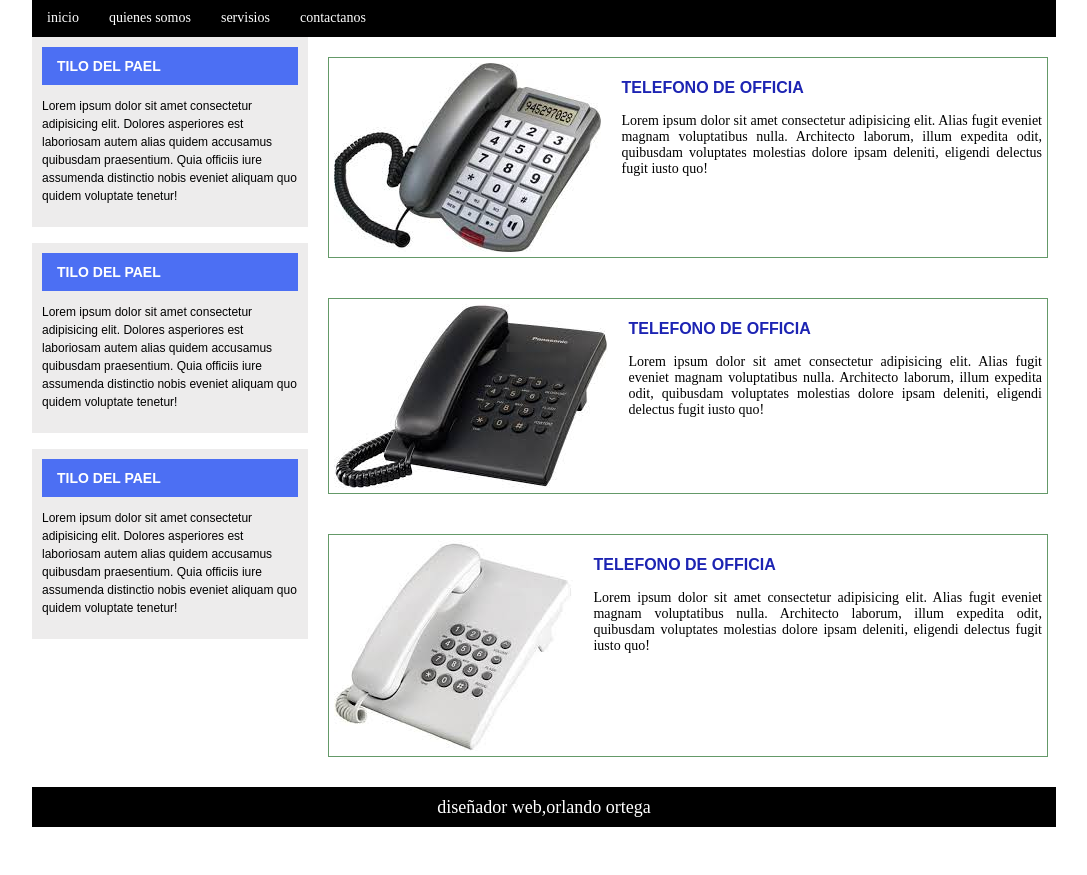
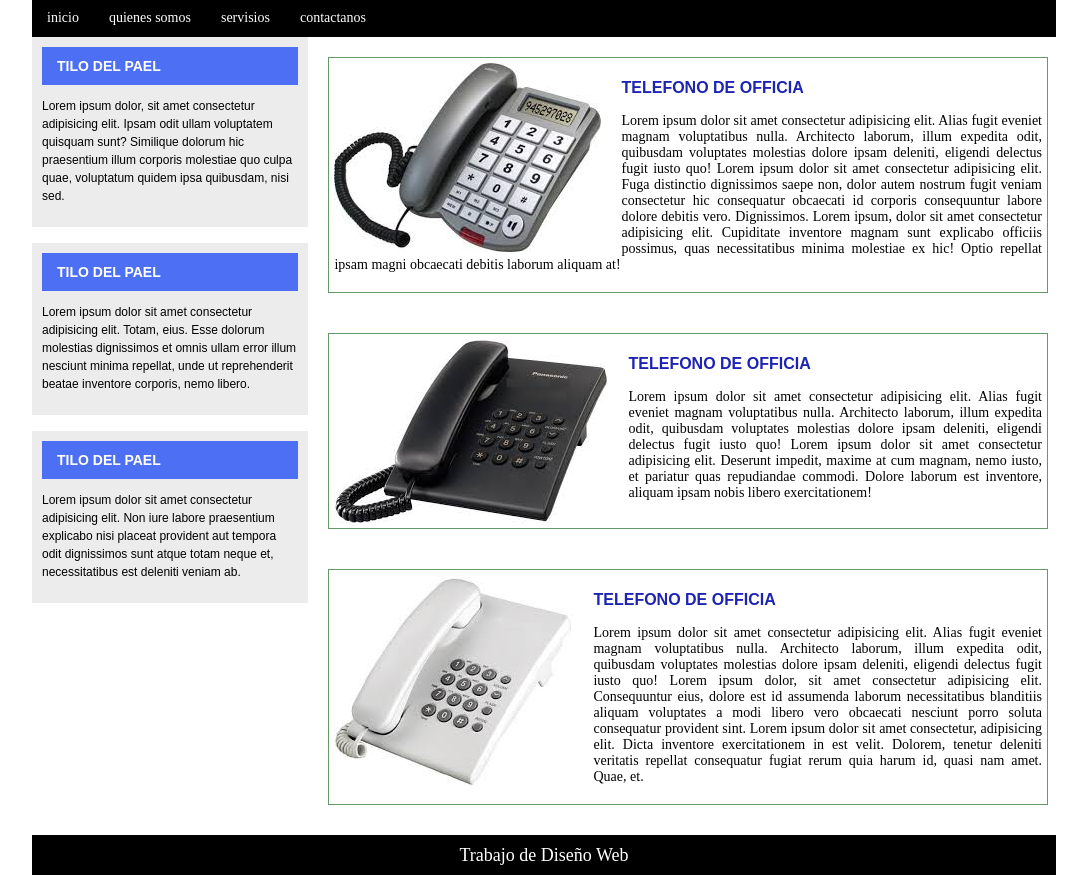
Before and after one commit to orlando-ortega/Tarea, a plain HTML site: page index.html in a window 1280 px wide. Shown: the whole page, without its empty margins (96-1183 px from the left). Before the commit the page ends 827 px from the top, so only its background shows below. Drawn offline with Linux system fonts and the light colour scheme.

Commit message:
tarea a pulicar

```diff
--- a/index.html
+++ b/index.html
@@ -25,9 +25,7 @@
             <div class="contenedor">
                 <h1>Tilo del pael</h1>
                 <div class="contenido">
-                    <p>Lorem ipsum dolor sit amet consectetur adipisicing elit. Dolores asperiores est laboriosam autem
-                        alias quidem accusamus quibusdam praesentium. Quia officiis iure assumenda distinctio nobis
-                        eveniet aliquam quo quidem voluptate tenetur!</p>
+                    <p>Lorem ipsum dolor, sit amet consectetur adipisicing elit. Ipsam odit ullam voluptatem quisquam sunt? Similique dolorum hic praesentium illum corporis molestiae quo culpa quae, voluptatum quidem ipsa quibusdam, nisi sed.</p>
                 </div>
             </div>
         </div>
@@ -36,9 +34,7 @@
             <div class="contenedor">
                 <h1>Tilo del pael</h1>
                 <div class="contenido">
-                    <p>Lorem ipsum dolor sit amet consectetur adipisicing elit. Dolores asperiores est laboriosam autem
-                        alias quidem accusamus quibusdam praesentium. Quia officiis iure assumenda distinctio nobis
-                        eveniet aliquam quo quidem voluptate tenetur!</p>
+                    <p>Lorem ipsum dolor sit amet consectetur adipisicing elit. Totam, eius. Esse dolorum molestias dignissimos et omnis ullam error illum nesciunt minima repellat, unde ut reprehenderit beatae inventore corporis, nemo libero.</p>
                 </div>
             </div>
         </div>
@@ -47,9 +43,7 @@
             <div class="contenedor">
                 <h1>Tilo del pael</h1>
                 <div class="contenido">
-                    <p>Lorem ipsum dolor sit amet consectetur adipisicing elit. Dolores asperiores est laboriosam autem
-                        alias quidem accusamus quibusdam praesentium. Quia officiis iure assumenda distinctio nobis
-                        eveniet aliquam quo quidem voluptate tenetur!</p>
+                    <p> Lorem ipsum dolor sit amet consectetur adipisicing elit. Non iure labore praesentium explicabo nisi placeat provident aut tempora odit dignissimos sunt atque totam neque et, necessitatibus est deleniti veniam ab.</p>
                 </div>
             </div>
         </div>
@@ -61,7 +55,7 @@
                 <h1>telefono de officia</h1>
                 <p>Lorem ipsum dolor sit amet consectetur adipisicing elit. Alias fugit eveniet magnam voluptatibus
                     nulla. Architecto laborum, illum expedita odit, quibusdam voluptates molestias dolore ipsam
-                    deleniti, eligendi delectus fugit iusto quo!</p>
+                    deleniti, eligendi delectus fugit iusto quo! Lorem ipsum dolor sit amet consectetur adipisicing elit. Fuga distinctio dignissimos saepe non, dolor autem nostrum fugit veniam consectetur hic consequatur obcaecati id corporis consequuntur labore dolore debitis vero. Dignissimos. Lorem ipsum, dolor sit amet consectetur adipisicing elit. Cupiditate inventore magnam sunt explicabo officiis possimus, quas necessitatibus minima molestiae ex hic! Optio repellat ipsam magni obcaecati debitis laborum aliquam at!</p>
             </div>
         </article>
         <article>
@@ -70,7 +64,7 @@
                 <h1>telefono de officia</h1>
                 <p>Lorem ipsum dolor sit amet consectetur adipisicing elit. Alias fugit eveniet magnam voluptatibus
                     nulla. Architecto laborum, illum expedita odit, quibusdam voluptates molestias dolore ipsam
-                    deleniti, eligendi delectus fugit iusto quo!</p>
+                    deleniti, eligendi delectus fugit iusto quo! Lorem ipsum dolor sit amet consectetur adipisicing elit. Deserunt impedit, maxime at cum magnam, nemo iusto, et pariatur quas repudiandae commodi. Dolore laborum est inventore, aliquam ipsam nobis libero exercitationem!</p>
             </div>
         </article>
         <article>
@@ -79,14 +73,14 @@
                 <h1>telefono de officia</h1>
                 <p>Lorem ipsum dolor sit amet consectetur adipisicing elit. Alias fugit eveniet magnam voluptatibus
                     nulla. Architecto laborum, illum expedita odit, quibusdam voluptates molestias dolore ipsam
-                    deleniti, eligendi delectus fugit iusto quo!</p>
+                    deleniti, eligendi delectus fugit iusto quo! Lorem ipsum dolor, sit amet consectetur adipisicing elit. Consequuntur eius, dolore est id assumenda laborum necessitatibus blanditiis aliquam voluptates a modi libero vero obcaecati nesciunt porro soluta consequatur provident sint. Lorem ipsum dolor sit amet consectetur, adipisicing elit. Dicta inventore exercitationem in est velit. Dolorem, tenetur deleniti veritatis repellat consequatur fugiat rerum quia harum id, quasi nam amet. Quae, et.</p>
             </div>
         </article>
     </section>
     <div style=" clear:both;"></div>
     <footer>
         <div id="piedepagina">
-            <p>diseñador web,orlando ortega</p>
+            <p>Trabajo de Diseño Web</p>
         </div>
     </footer>
 </body>
```
